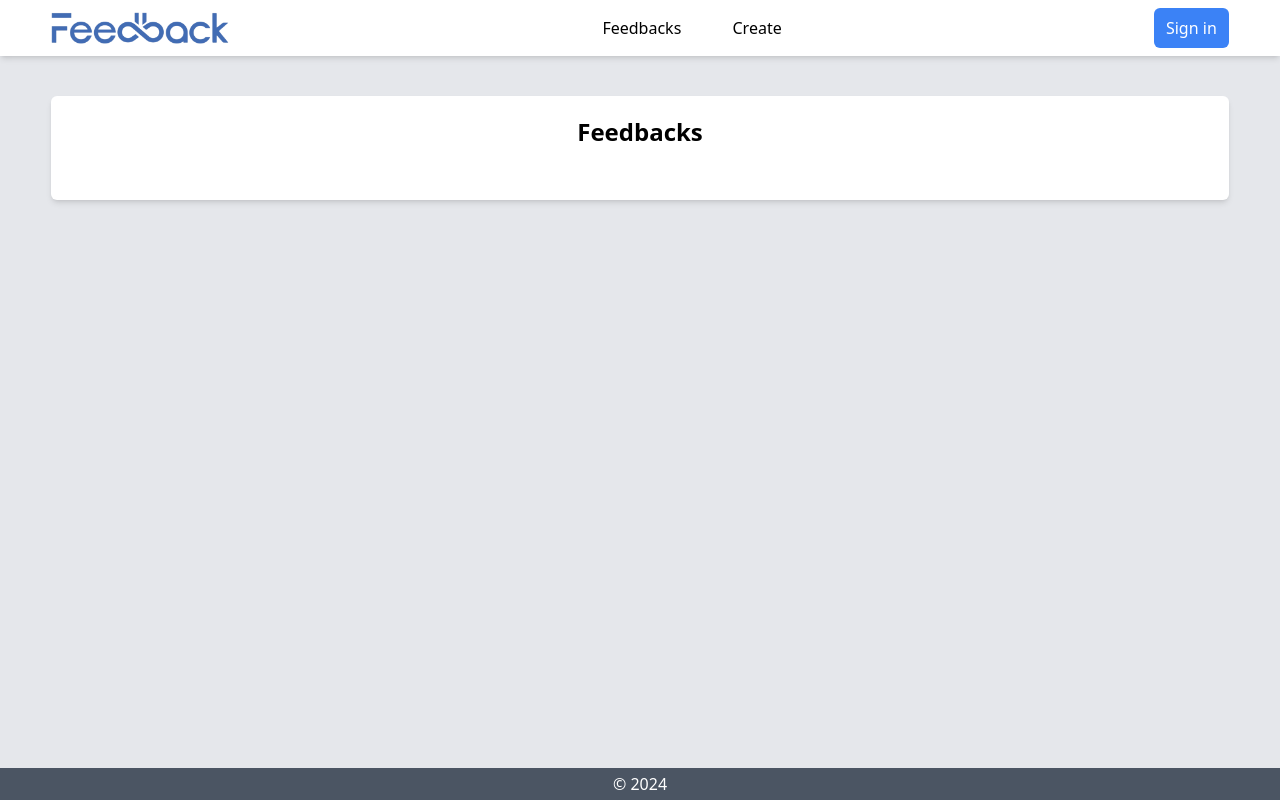
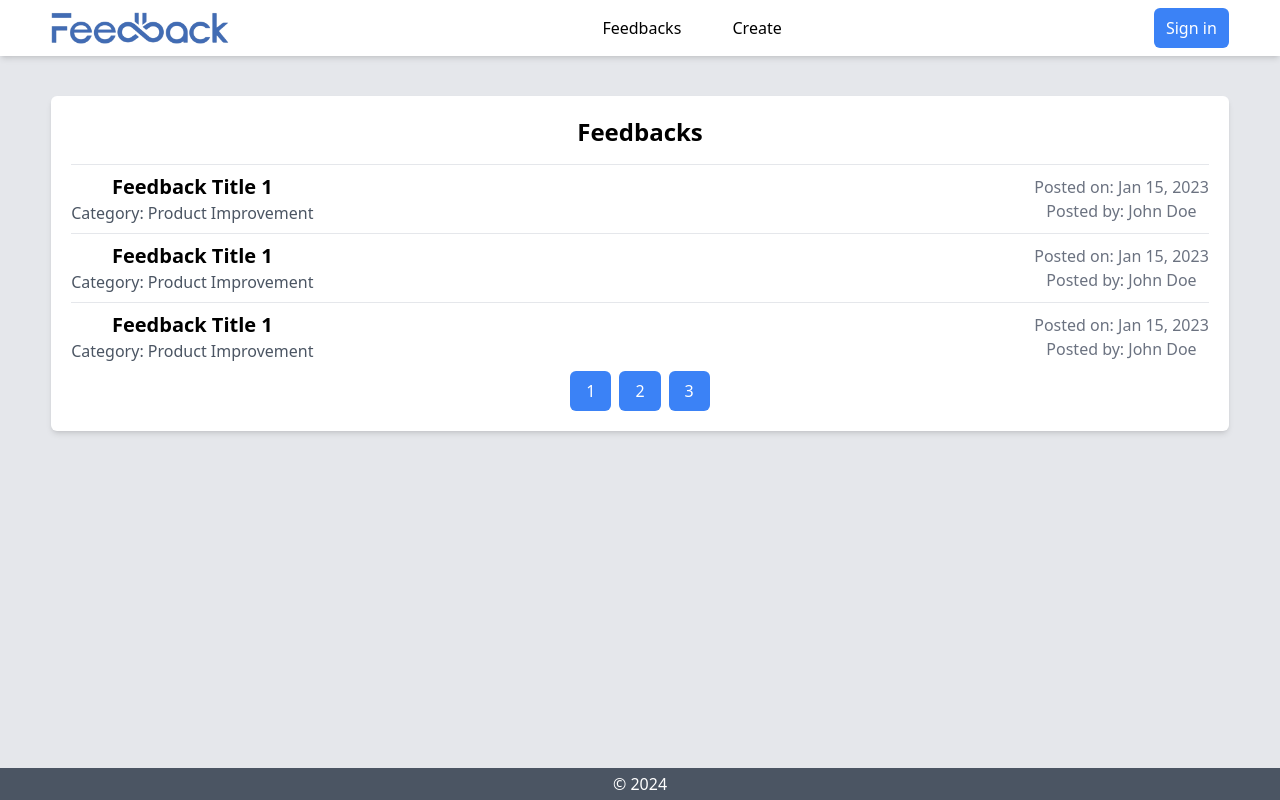
Before and after one commit to zaeem9233/ikonic-task-frontend, a Vue app: page /feedbacks in a window 1280 px wide. Built offline with nearby package versions, Linux system fonts and the light colour scheme.

Commit message:
Feedbacks Layout is developed with pagination buttons

```diff
--- a/src/pages/FeedbacksPage.vue
+++ b/src/pages/FeedbacksPage.vue
@@ -2,11 +2,49 @@
   <div class="flex items-center justify-center mt-10">
     <div class="w-[92%] bg-white text-center p-5 rounded-md shadow-md">
 
-      <h1 class="text-2xl font-bold mb-8">Feedbacks</h1>
+      <h1 class="text-2xl font-bold pb-4">Feedbacks</h1>
 
 
+      <div class="flex flex-col justify-between items-center mb-2 border-t border-gray-200 pt-2 sm:flex-row">
+        <div class="mb-2 sm:mb-0">
+          <h2 class="text-xl font-bold">Feedback Title 1</h2>
+          <p class="text-gray-600">Category: Product Improvement</p>
+        </div>
+        <div class="text-gray-500">
+          <p>Posted on: Jan 15, 2023</p>
+          <p>Posted by: John Doe</p>
+        </div>
+      </div>
+
+      <div class="flex flex-col justify-between items-center mb-2 border-t border-gray-200 pt-2 sm:flex-row">
+        <div class="mb-2 sm:mb-0">
+          <h2 class="text-xl font-bold">Feedback Title 1</h2>
+          <p class="text-gray-600">Category: Product Improvement</p>
+        </div>
+        <div class="text-gray-500">
+          <p>Posted on: Jan 15, 2023</p>
+          <p>Posted by: John Doe</p>
+        </div>
+      </div>
+
+      <div class="flex flex-col justify-between items-center mb-2 border-t border-gray-200 pt-2 sm:flex-row">
+        <div class="mb-2 sm:mb-0">
+          <h2 class="text-xl font-bold">Feedback Title 1</h2>
+          <p class="text-gray-600">Category: Product Improvement</p>
+        </div>
+        <div class="text-gray-500">
+          <p>Posted on: Jan 15, 2023</p>
+          <p>Posted by: John Doe</p>
+        </div>
+      </div>
 
 
+      <!-- Pagination Buttons -->
+      <div class="flex justify-center">
+        <button class="bg-blue-500 hover:bg-blue-700 text-white px-4 py-2 rounded-md mr-2">1</button>
+        <button class="bg-blue-500 hover:bg-blue-700 text-white px-4 py-2 rounded-md mr-2">2</button>
+        <button class="bg-blue-500 hover:bg-blue-700 text-white px-4 py-2 rounded-md">3</button>
+      </div>
 
     </div>
   </div>
```
